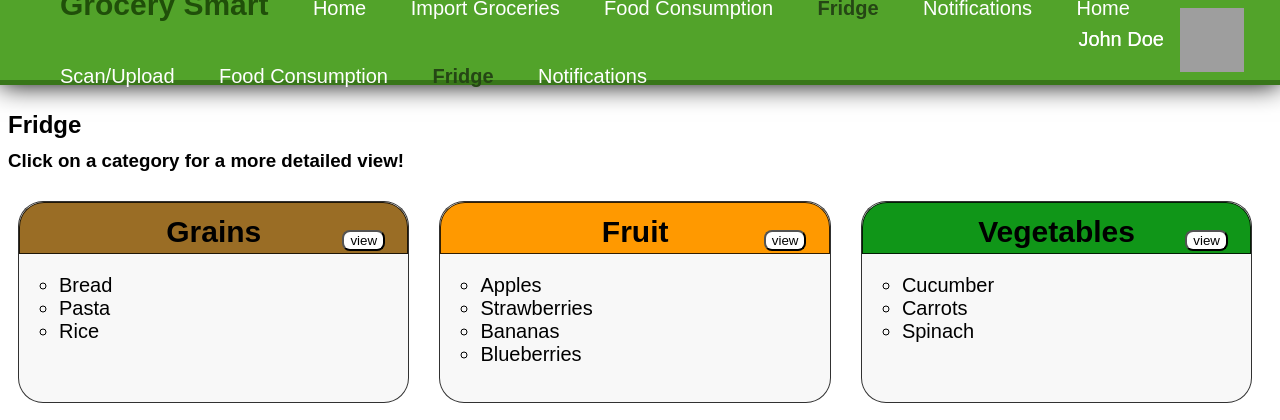
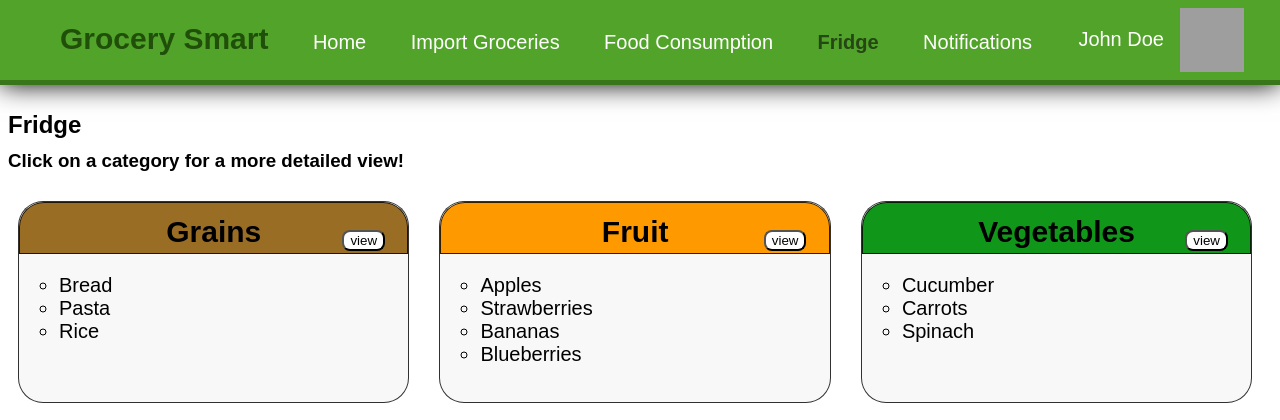
Before and after one commit to erinmacfarlane99/CISC325-GrocerySmart, a Flask app: page /fridge in a window 1280 px wide. Shown: the top 420 px of the page. Run offline with Flask 2, Linux system fonts and the light colour scheme; grey boxes are pictures that could not be loaded.

Commit message:
Update fridge.html
fix

```diff
--- a/grocerySmart/templates/fridge.html
+++ b/grocerySmart/templates/fridge.html
@@ -144,12 +144,6 @@
                 <li><p>Grocery Smart</p></li>
                 <li><a href="/">Home</a></li>
                 <li><a href="scan">Import Groceries</a></li>
-                <li><a href="foodConsumption">Food Consumption</a></li>
-                <li><a id="activePage" href="fridge">Fridge</a></li>
-                <li><a href="notifications">Notifications</a></li>
-               <li style=" padding-top:0; position:absolute; top:0.5em; right:6em;"><a href="profile">John Doe</a></li>
-                <li><a href="home">Home</a></li>
-                <li><a href="scan">Scan/Upload</a></li>
                 <li><a href="foodConsumption">Food Consumption</a></li>
                 <li><a id="activePage" href="fridge">Fridge</a></li>
                 <li><a href="notifications">Notifications</a></li>
```
